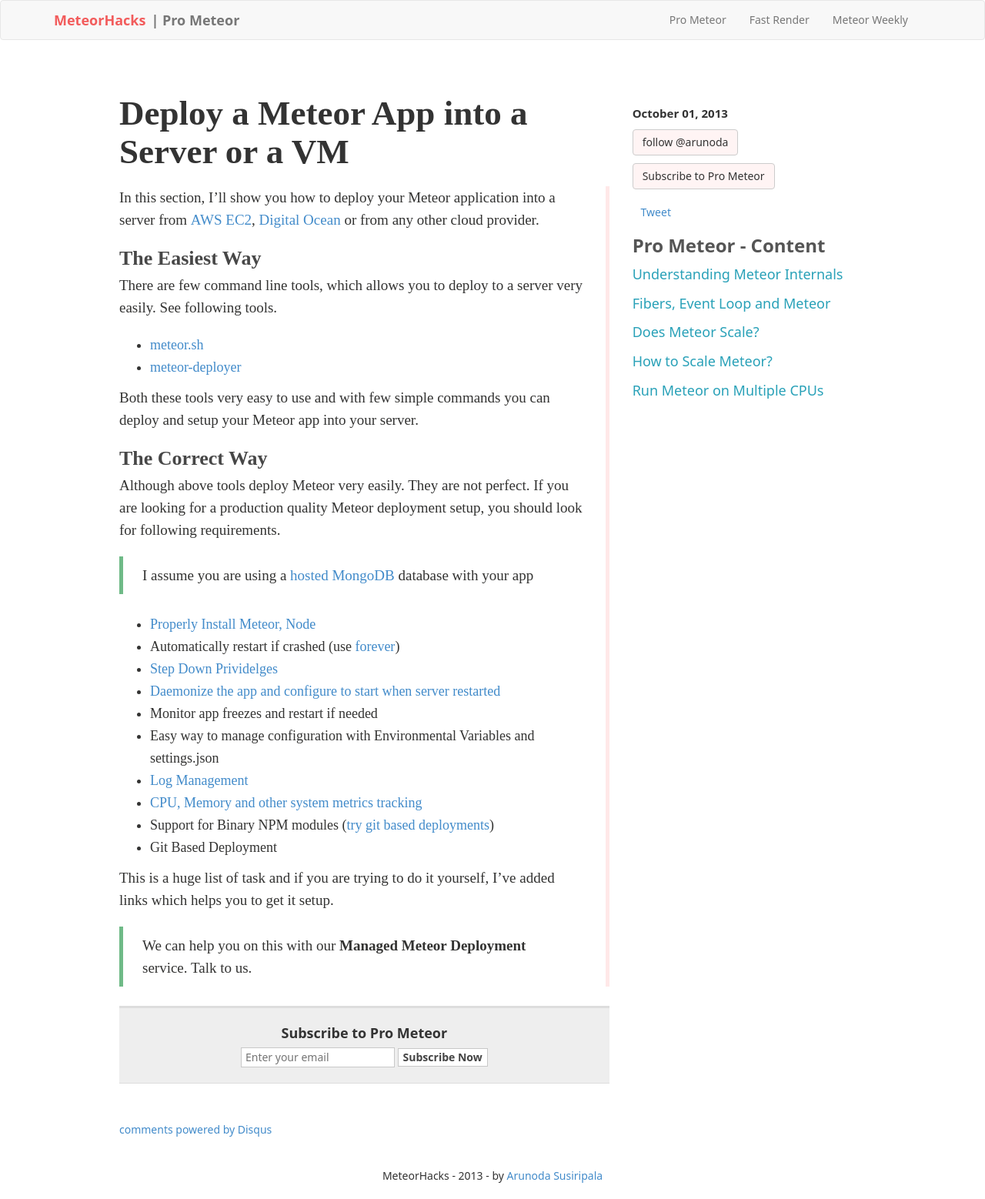
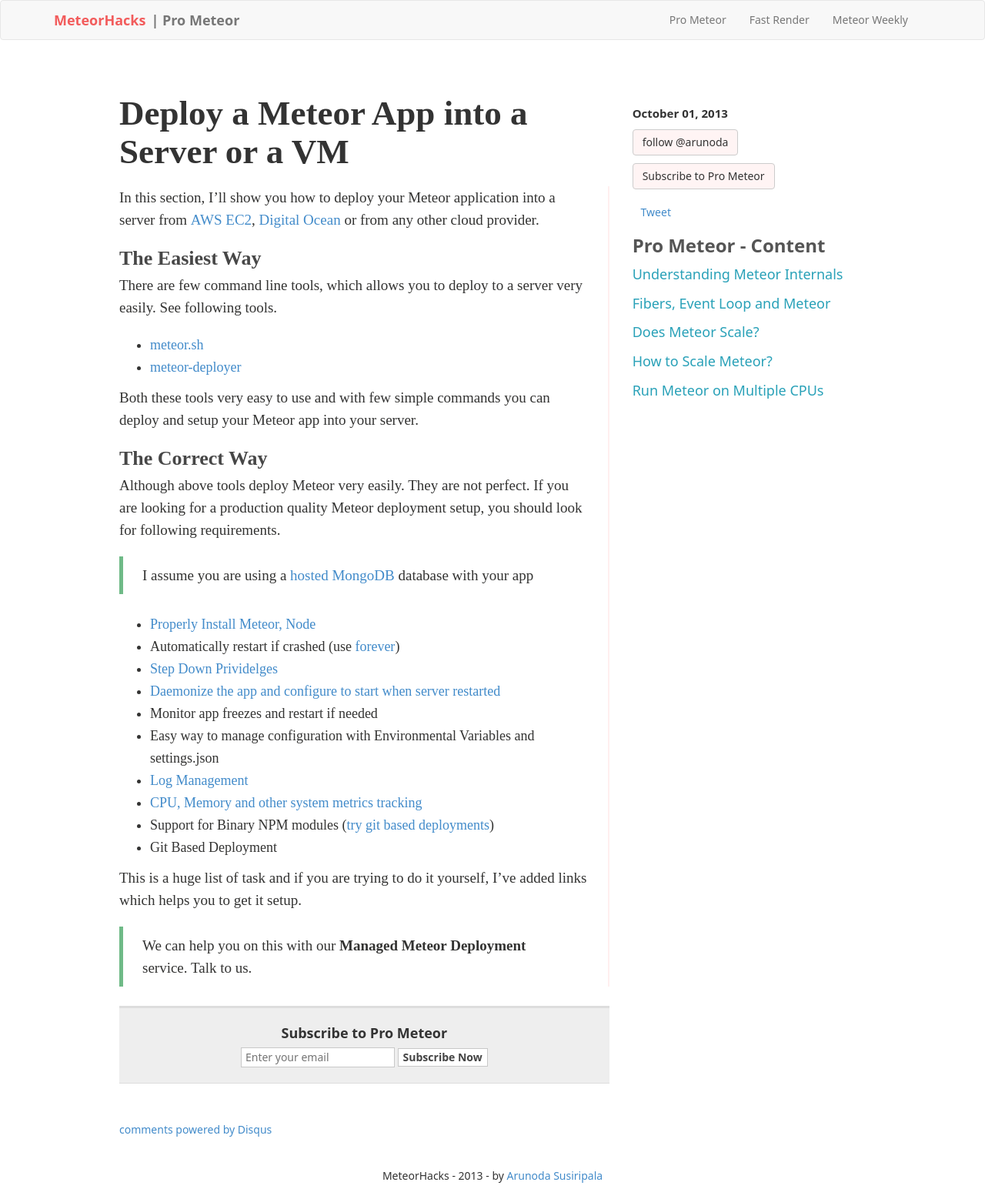
Before and after one commit to meteorhacks/meteorhacks.github.io, a Jekyll site: the page built from _posts/pro-meteor/2013-10-01-deploy-a-meteor-app-into-a-server-or-a-vm.md, in a window 1280 px wide. Shown: the whole page at 77% size. Built offline with Jekyll 4.4.1, drawn with Linux system fonts in a browser that asks for light colours; comment, search, counter and statistics services are not loaded.

Commit message:
updated blog seperator border

```diff
--- a/css/style.css
+++ b/css/style.css
@@ -168,7 +168,7 @@
 /*************************** BlOG PAGE ***************************/
 .blog-seperator {
   padding-right: 25px;
-  border-right: 5px solid #FFE8E8;
+  border-right: 2px solid #FFEFEF;
 }
 
 /* Blog Sidebar */
```
